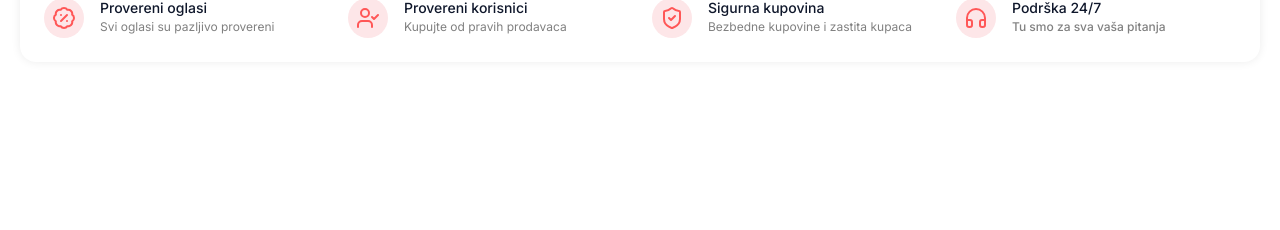
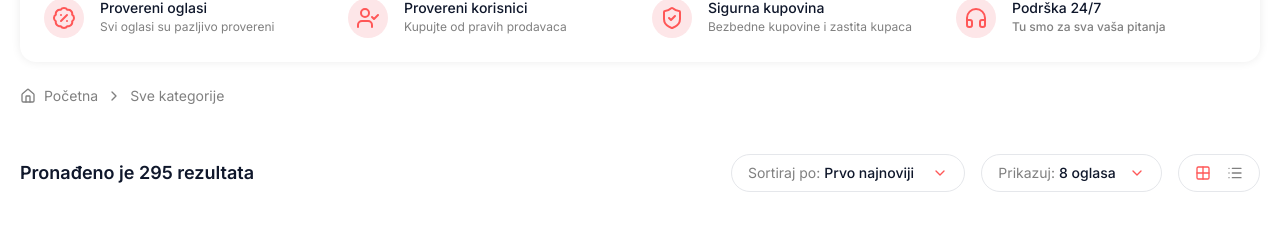
Before and after one commit to lekeee/polovnitelefoni-frontend, a Next.js app: page / in a window 1280 px wide. Shown: the part 482-712 px from the top of the page. Built offline with nearby package versions, Linux system fonts and the light colour scheme.

Commit message:
Refactor Home page: integrate MainAdsHeader and update FeaturedAds and MainInfos components

```diff
--- a/app/page.tsx
+++ b/app/page.tsx
@@ -1,6 +1,8 @@
-import FeaturedAds from "@/components/common/FeaturedAds";
-import MainInfos from "@/components/common/MainInfos";
+import FeaturedAds from "@/components/FeaturedAds";
+import MainAdsHeader from "@/components/MainAdsHeader";
+import MainInfos from "@/components/MainInfos";
 import Navbar from "@/components/common/Navbar";
+import { ChevronRight, HomeIcon } from "lucide-react";
 
 export default function Home() {
   return (
@@ -9,6 +11,15 @@ export default function Home() {
       <main>
         <FeaturedAds />
         <MainInfos />
+        <section className="w-full max-w-7xl mx-auto px-5 mt-6 flex items-center gap-2">
+          <HomeIcon className="w-4 h-4 text-secondary" />
+          <span className="text-sm text-secondary">Početna</span>
+          <ChevronRight className="w-4 h-4 text-secondary" />
+          <span className="text-sm text-secondary">Sve kategorije</span>
+        </section>
+        <section className="w-full max-w-7xl mx-auto px-5 mt-12 flex items-center gap-2">
+          <MainAdsHeader />
+        </section>
       </main>
     </>
   );
--- a/components/common/FeaturedAds.tsx
+++ b/components/FeaturedAds.tsx
@@ -1,4 +1,4 @@
-import FeaturedAdsItem from "../ui/FeaturedAdsItem";
+import FeaturedAdsItem from "./ui/FeaturedAdsItem";
 
 export default function FeaturedAds() {
     return <section className="w-full max-w-7xl mx-auto my-6 grid grid-cols-3 gap-6 py-0 px-5">
--- /dev/null
+++ b/components/MainAdsHeader.tsx
@@ -0,0 +1,39 @@
+import { ChevronDown, Grid2X2, List } from "lucide-react";
+import Link from "next/link";
+
+export default function MainAdsHeader() {
+    return <div className="w-full flex items-center justify-between">
+        <p className="text-lg font-semibold">Pronađeno je 295 rezultata</p>
+        <div className="flex items-stretch gap-4">
+            <div className="flex items-center px-4 py-2 gap-1 rounded-full border border-border">
+                <p className="text-sm text-secondary">Sortiraj po: </p>
+                <select className="bg-transparent outline-none text-sm appearance-none font-medium">
+                    <option value="1">Prvo najnoviji</option>
+                    <option value="2">Prvo najstariji</option>
+                    <option value="3">Prvo najskuplje</option>
+                    <option value="4">Prvo najjeftinije</option>
+                </select>
+                <ChevronDown className="w-4 h-4 text-primary" />
+            </div>
+            <div className="flex items-center px-4 py-2 gap-1 rounded-full border border-border">
+                <p className="text-sm text-secondary">Prikazuj: </p>
+                <select className="bg-transparent outline-none text-sm appearance-none font-medium">
+                    <option value="1">8 oglasa</option>
+                    <option value="2">16 oglasa</option>
+                    <option value="3">32 oglasa</option>
+                    <option value="4">64 oglasa</option>
+                </select>
+                <ChevronDown className="w-4 h-4 text-primary" />
+            </div>
+            <div className="flex items-center px-4 py-2 gap-4 rounded-full border border-border">
+                <Link href="#">
+                    <Grid2X2 className="w-4 h-4 text-primary" />
+                </Link>
+                <Link href="#">
+                    <List className="w-4 h-4 text-secondary" />
+                </Link>
+            </div>
+
+        </div>
+    </div>
+}
```
Also changed, not shown: components/MainInfos.tsx (renamed from components/common/MainInfos.tsx).
